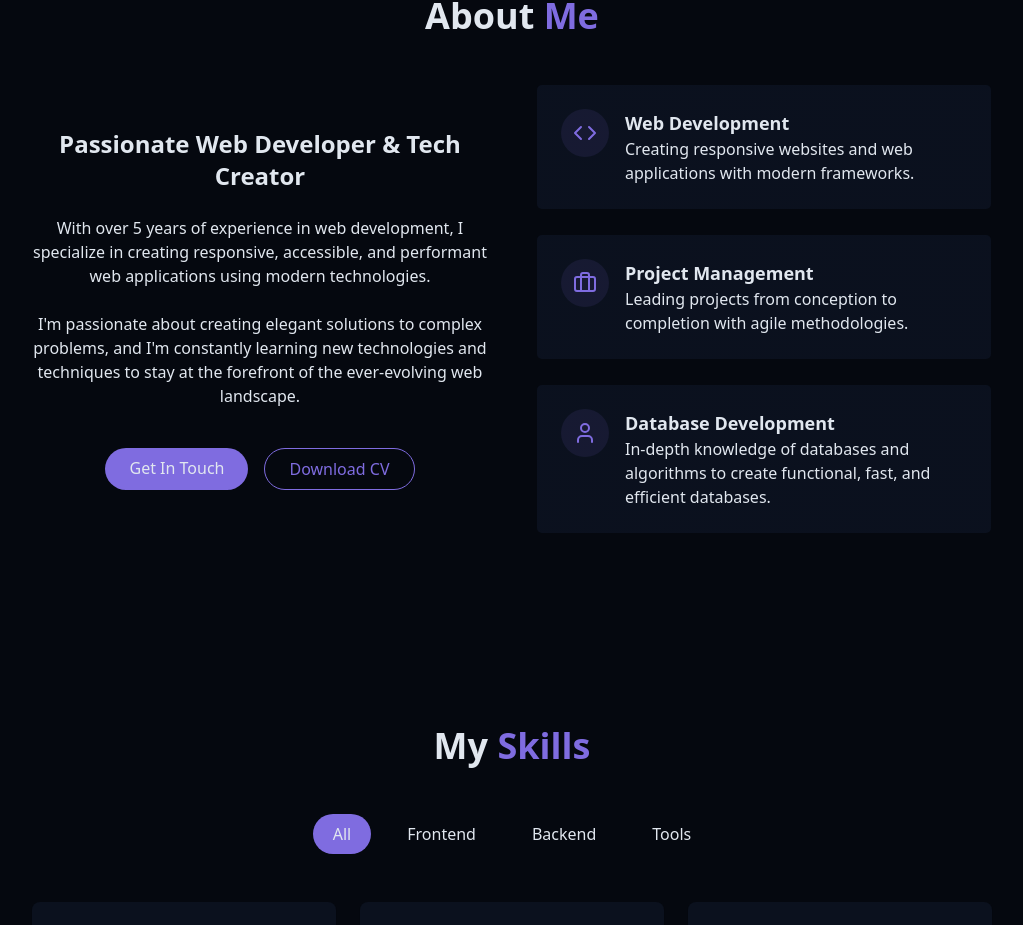
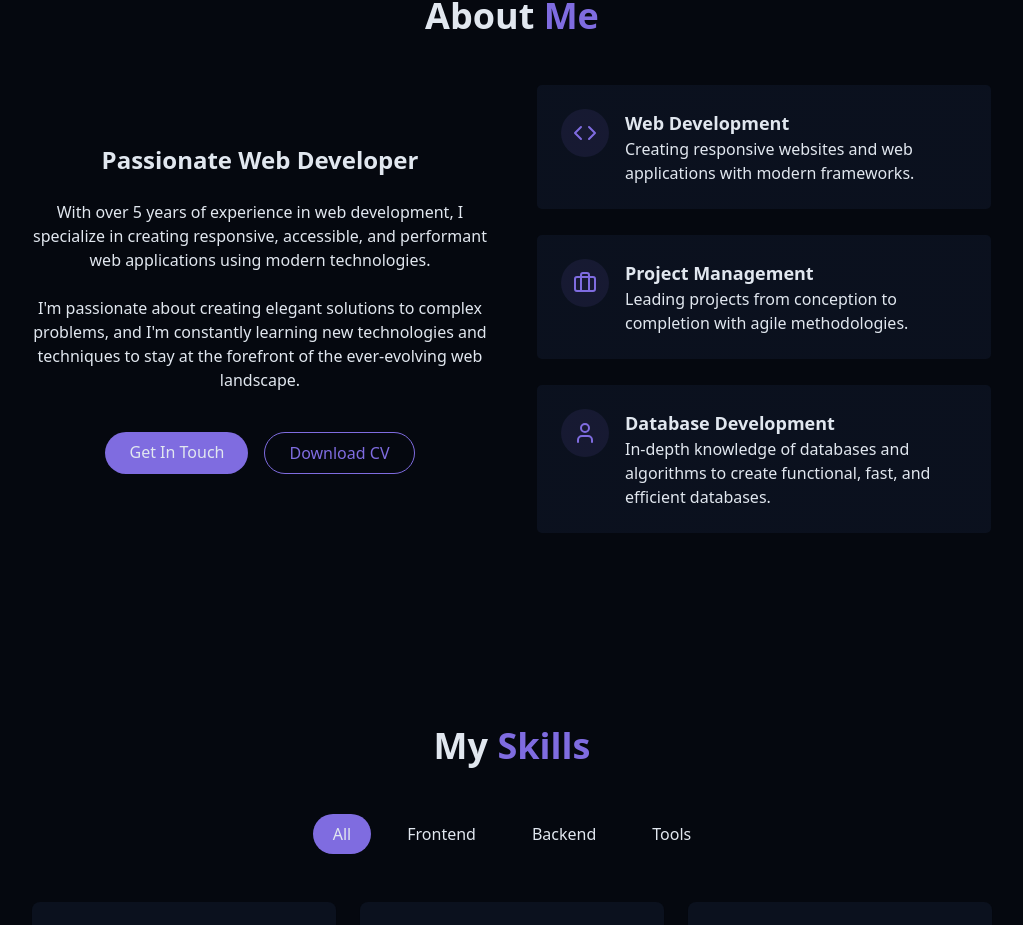
Before and after one commit to alexmerlo23/Portfolio, a React (Vite) app in the folder portfolio_project/: page / in a window 1280 px wide. Shown: the part 900-1825 px from the top of the page, without its empty margins (128-1151 px from the left). Built offline with nearby package versions, Linux system fonts and the light colour scheme.

Commit message:
Modified about section

```diff
--- a/portfolio_project/src/components/AboutSection.jsx
+++ b/portfolio_project/src/components/AboutSection.jsx
@@ -12,7 +12,7 @@ export const AboutSection = () => {
         <div className="grid grid-cols-1 md:grid-cols-2 gap-12 items-center">
           <div className="space-y-6">
             <h3 className="text-2xl font-semibold">
-              Passionate Web Developer & Tech Creator
+              Passionate Web Developer
             </h3>
 
             <p className="text-muted-foreground">
```
